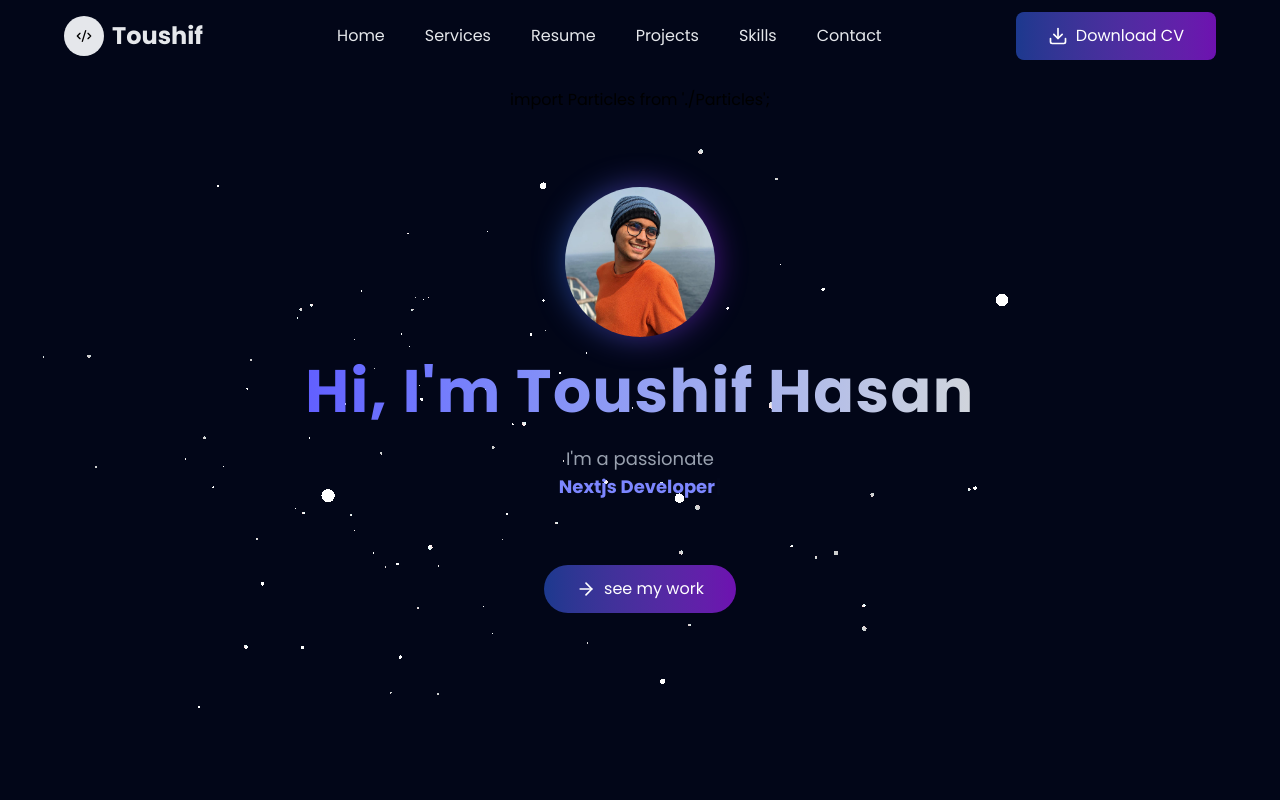
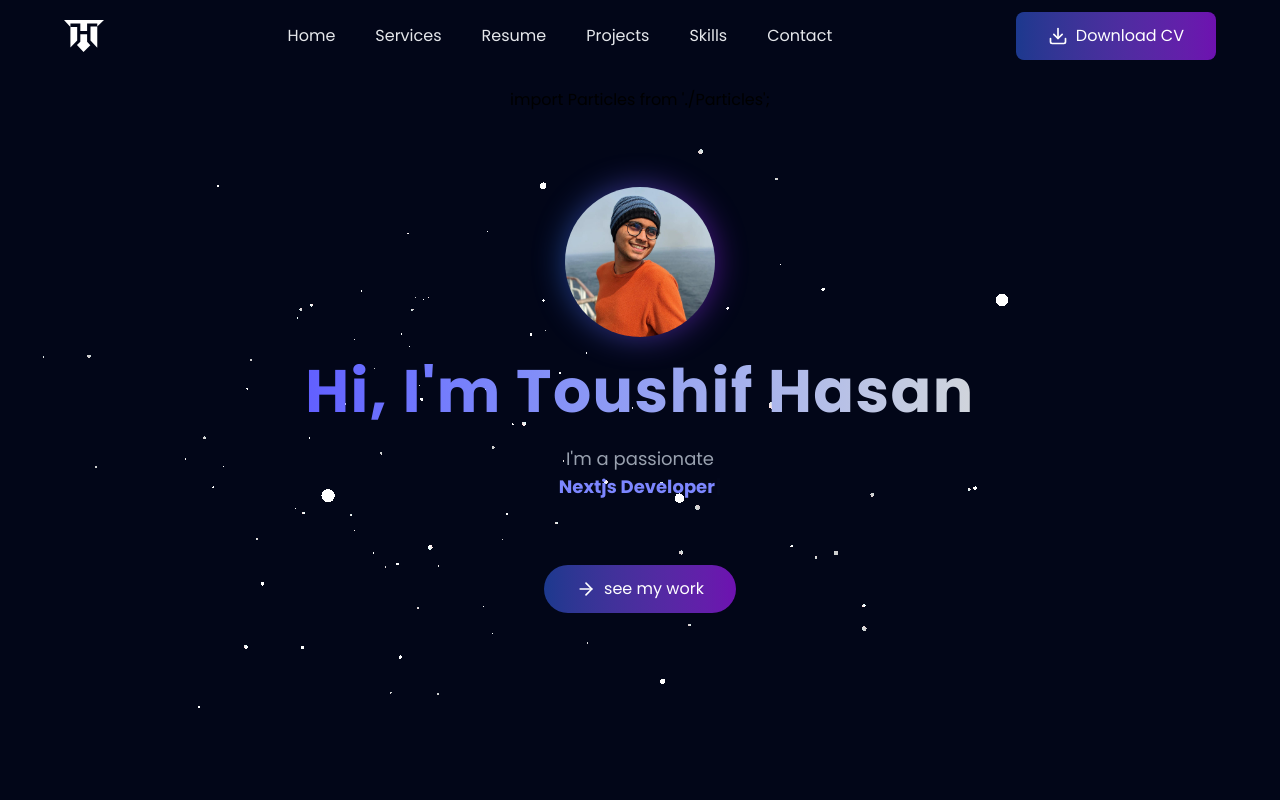
Before and after one commit to toushif468/portfolio, a Next.js app: page / in a window 1280 px wide. Shown: the top 800 px of the page. Built offline with nearby package versions, Linux system fonts and the light colour scheme.

Commit message:
feat: logo (added) and fixed layout issue

```diff
--- /dev/null
+++ b/src/app/global.d.ts
@@ -0,0 +1 @@
+declare module "*.css";
--- a/src/components/general/navbar/Logo.tsx
+++ b/src/components/general/navbar/Logo.tsx
@@ -1,14 +1,17 @@
 import Link from 'next/link'
-import React from 'react'
-import { LuCodeXml } from 'react-icons/lu'
-
+// import React from 'react'
+// import { LuCodeXml } from 'react-icons/lu'
+// import Image from 'next/image'
+import NextImage from 'next/image'
 const Logo = () => {
     return (
-        <Link href="/" className='flex items-center space-x-2'>
-            <div className='w-10 h-10 bg-gray-200 rounded-full grid place-items-center'>
-                <LuCodeXml />
-            </div>
-            <p className="text-gray-200 font-bold md:text-2xl hidden sm:block">Toushif</p>
+        <Link href="/" className='flex items-center justify-center'>
+            <NextImage
+                src="/Image/LogoImg.svg"
+                alt='logo'
+                width={40}
+                height={40}
+            />
         </Link>
     )
 }
--- a/src/components/home/hero/HeroSection.tsx
+++ b/src/components/home/hero/HeroSection.tsx
@@ -1,8 +1,8 @@
+import Particles from "./Particles";
 import Image from "next/image";
 import AnimatedIntro from "./AnimatedIntro";
 import { LuArrowRight } from "react-icons/lu";
 import LinkButton from "@/components/general/LinkButton";
-import Particles from "./Particles";
 export default function HeroSection() {
     return (
         <section id='home' className="h-screen relative flex justify-center items-center overflow-hidden flex-col">
--- a/src/components/skills/SkillCard.tsx
+++ b/src/components/skills/SkillCard.tsx
@@ -9,12 +9,12 @@ interface SkillCardProps {
 export default function SkillCard({ name, icon, skillLevel }: SkillCardProps) {
 
     return (
-        <div className="bg-slate-900 text-center rounded-3xl flex flex-col items-center justify-center shadow-lg transition-transform duration-300 hover:scale-110 hover:shadow-indigo-500/20 p-5">
+        <div className="bg-slate-900 text-center rounded-3xl flex flex-col items-center justify-center shadow-lg transition-transform duration-300 hover:scale-110 hover:shadow-indigo-500/20 p-3">
             <div className="text-5xl text-gray-300">
                 {icon}
             </div>
             {/* Displaying level as a percentage */}
-            <p className="text-2xl font-semibold my-2 text-gray-200">{skillLevel}%</p>
+            <p className="text-xl font-semibold my-2 text-gray-200">{skillLevel}%</p>
             <p className="text-indigo-500 font-semibold">{name}</p>
         </div>
     );
--- a/src/components/skills/SkillSection.tsx
+++ b/src/components/skills/SkillSection.tsx
@@ -47,7 +47,7 @@ export default function SkillSection() {
 
             <Header title="My Skills" />
 
-            <div className="w-[90%] md:w-[70%] grid md:grid-rows-3 gap-10 px-4 mx-auto">
+            <div className="w-[90%] md:w-[70%] grid md:grid-rows-3 gap-10 mx-auto">
 
                 {
                     (Object.entries(skills) as [keyof SkillData, SkillItem[]][]).map(([category, skillList]) => (
```
Also changed, not shown: public/Image/LogoImg.svg (added), 1 other file (tests, documents, lock files or other folders).
